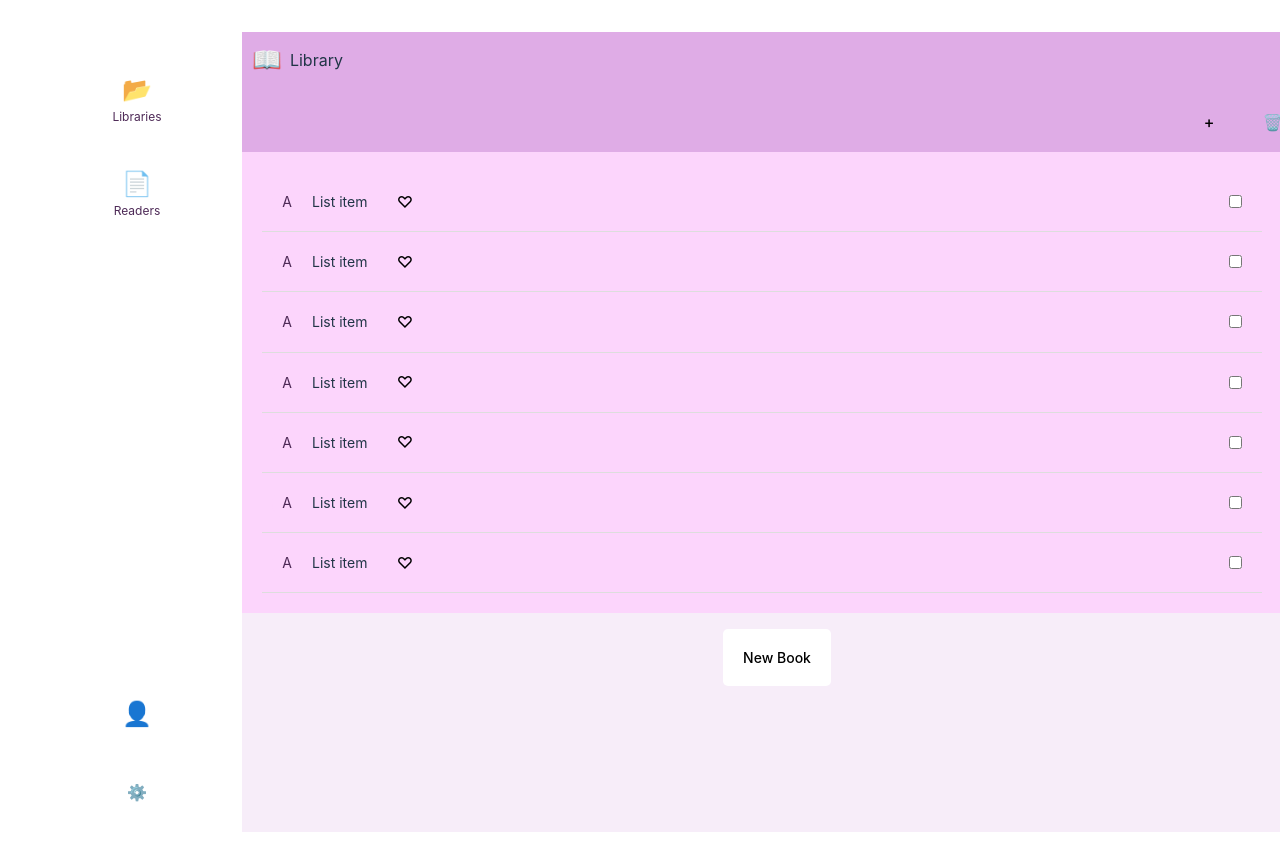
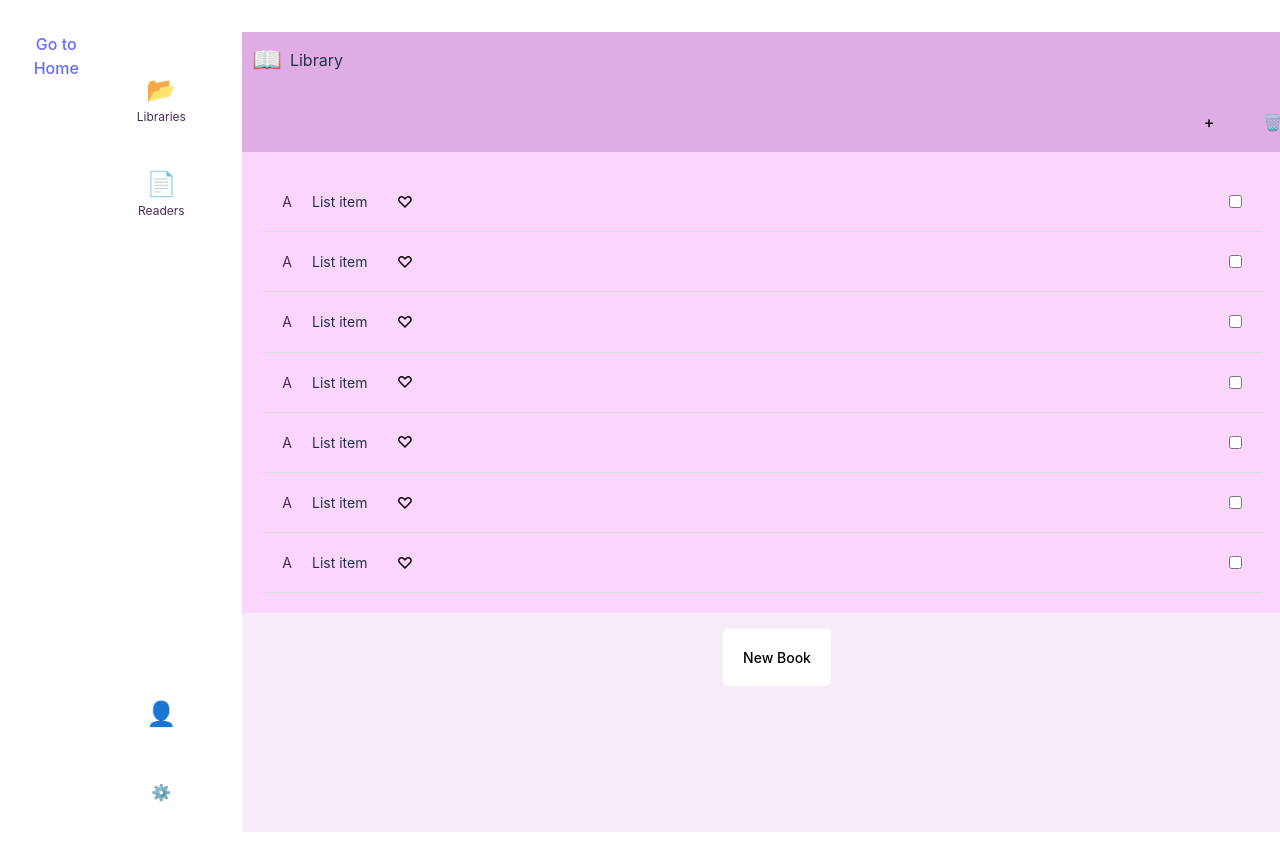
Before and after one commit to Wissenss/MediosDigitales, a Vue app in the folder app/: page / in a window 1280 px wide. Shown: the top 864 px of the page. Built offline with nearby package versions, Linux system fonts and the light colour scheme.

Commit message:
link to sign up

```diff
--- a/app/src/App.vue
+++ b/app/src/App.vue
@@ -1,6 +1,7 @@
 <template>
     <div class="app">
         <!--<RouterLink to="/">Go to Home</RouterLink>-->
+        <RouterLink to="/newUser">Go to Home</RouterLink>
         <router-view/>
     </div>
 </template>
```
